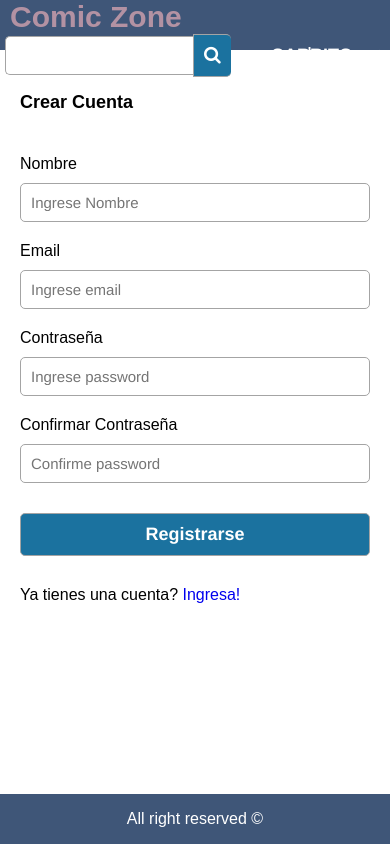
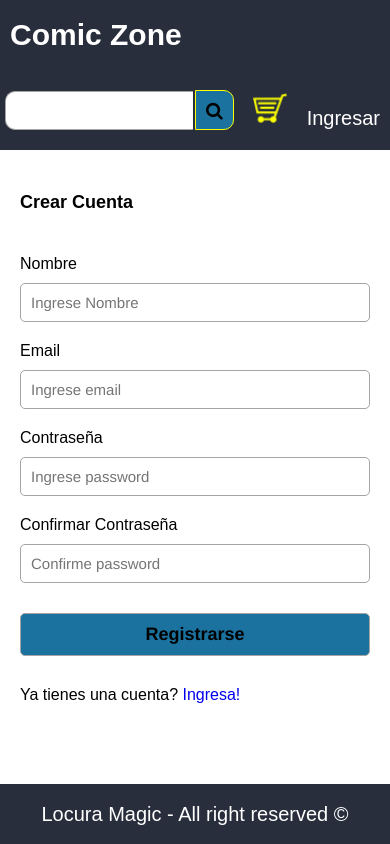
Before and after one commit to FranQuarnolo/finalProgramacion-2021, a React (Create React App) app in the folder front/: page /register in a window 390 px wide. Built offline with nearby package versions, Linux system fonts and the light colour scheme.

Commit message:
icon cart - rollback from here

```diff
--- a/front/src/App.js
+++ b/front/src/App.js
@@ -53,8 +53,8 @@ function App() {
           <div>
             <Link to="/cart" img>
               <button id="btn">
-                CARRITO
-                {/* <img src="./images/icons/cart.png" alt="carrito"></img> */}
+                {/* CARRITO  */}
+                <img src="./images/icons/cart.png" alt="carrito"></img>
               </button>
               {cartItems.length > 0 && (
                 <span className="badge">{cartItems.length}</span>
@@ -155,7 +155,7 @@ function App() {
             exact
           ></Route>
         </main>
-        <footer className="row center">All right reserved ©</footer>
+        <footer className="row center">Locura Magic - All right reserved ©</footer>
       </div>
     </BrowserRouter>
   );
--- a/front/src/index.css
+++ b/front/src/index.css
@@ -26,10 +26,15 @@ body {
   grid-template-rows: 5rem 1fr 5rem;
   height: 100%;
 }
+@media only screen and (max-width: 480px) {
+  .grid-container {
+    grid-template-rows: 15rem 1fr 6rem;
+  }
+}
 
 header {
   grid-area: header;
-  background-color: #3f5678;
+  background-color: #282e3c;
 }
 
 main {
@@ -39,8 +44,10 @@ main {
 
 footer {
   grid-area: footer;
-  background-color: #3f5678;
+  font-size: 2rem;
+  background-color: #282e3c;
   color: #ffffff;
+  bottom: 0;
 }
 
 /* Decoraciones comunes */
@@ -100,10 +107,10 @@ button {
   -moz-osx-font-smoothing: grayscale;
   background-color: #f8f8f8;
   cursor: pointer;
-  color: #fff;
+  color: #000;
 }
 #btn {
-  width: 4vw;
+  /* width: 4vw; */
   height: 5vh;
   padding: 0;
   margin: 0;
@@ -148,6 +155,7 @@ button.block:hover {
 
 button.small {
   font-size: 1.2rem;
+  color: #000;
 }
 
 button:disabled {
@@ -187,7 +195,7 @@ header a {
 }
 
 header a:hover {
-  color: #b392a3;
+  color: #fdff00;
 }
 
 a.brand {
@@ -200,9 +208,11 @@ a.brand {
   background-color: #f02020;
   color: #fff;
   border-radius: 50%;
-  padding: 0.2rem 0.7rem;
-  font-size: 1.4rem;
-  margin-left: 0.2rem;
+  padding: 0.4rem 1.1rem;
+  font-size: 2.2rem;
+  font-weight: bold;
+  margin-left: 0.1rem;
+  margin-top: 1rem;
 }
 
 .row {
@@ -256,6 +266,7 @@ img.medium {
 
 img.large {
   margin-left: 15%;
+  margin-top: 10%;
   width: 70%;
 }
 
@@ -323,7 +334,7 @@ img.large {
   margin: 0;
   margin-top: 0.4rem;
   border-radius: 0.5rem;
-  color: #b392a3;
+  color: #fdff00;
 }
 
 .dropdown:hover .dropdown-content {
@@ -422,12 +433,19 @@ img.large {
 
 /* Search */
 .search button {
-  border-radius: 0 0.5rem 0.5rem 0;
-  border-right: none;
+  height: 4rem;
+  border-radius: 0 1rem 1rem 0;
+  /* border-right: none; */
+  margin-left: 0.2rem;
   margin-right: 0.5rem;
+  border-color: #fdff00;
+  border-width: 0.1rem;
 }
 .search input {
-  border-radius: 0.5rem 0 0 0.5rem;
+  border-radius: 1rem 0 0 1rem;
   border-right: none;
   margin-left: 0.5rem;
+  @media screen orientation: landscape {
+    font-size: 2rem;
+  }
 }
```
Also changed, not shown: front/public/images/icons/cart.png, front/public/images/icons/cart2.png (added).
